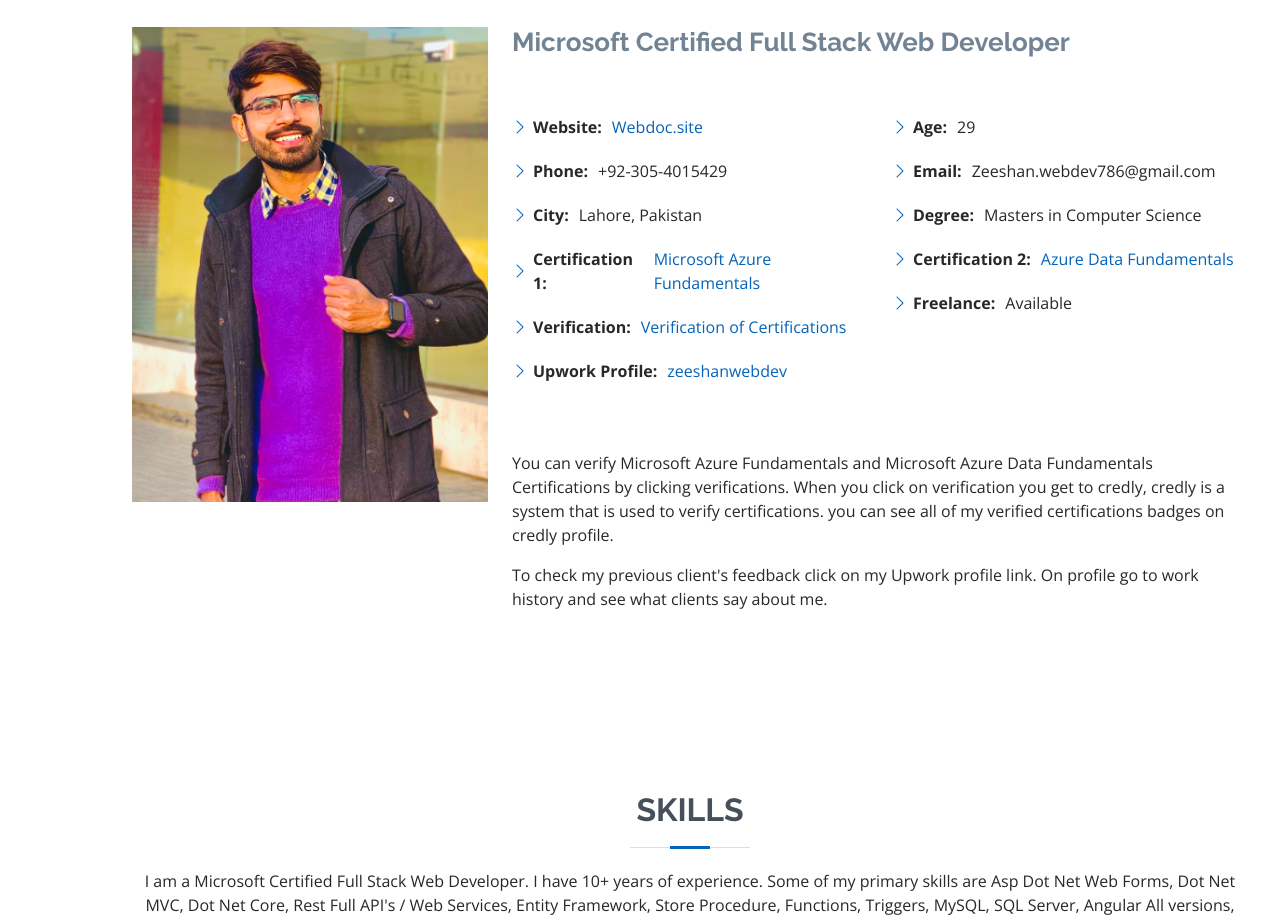
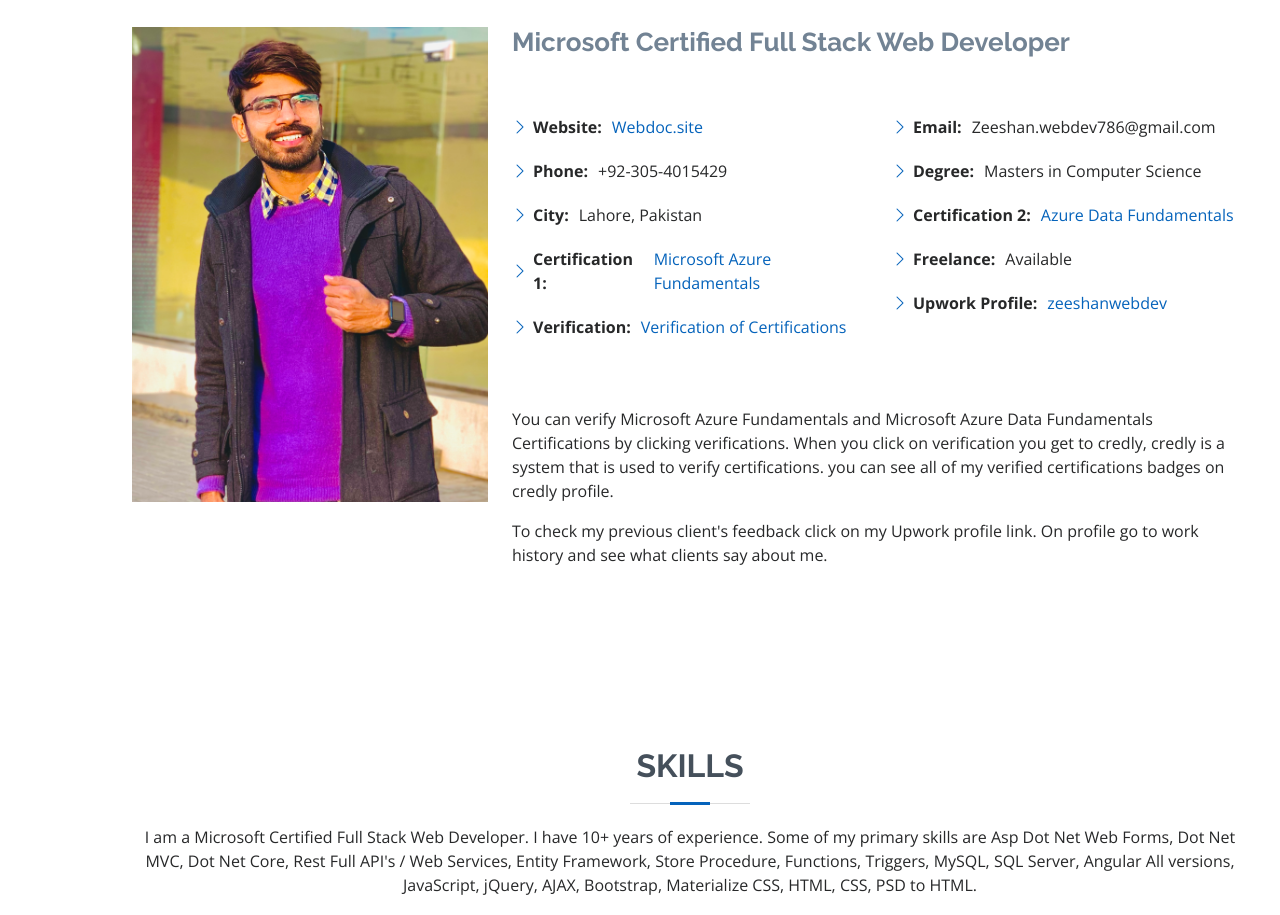
Before and after one commit to zeeshanwebdev/zeeshanwebdev.github.io, a plain HTML site: page index.html in a window 1280 px wide. Shown: the part 965-1880 px from the top of the page. Drawn offline with nearby package versions, Linux system fonts and the light colour scheme.

Commit message:
Update index.html

```diff
--- a/index.html
+++ b/index.html
@@ -120,15 +120,11 @@
                                         <i class="bi bi-chevron-right"></i> <strong>Verification:</strong>
                                         <span> <a href="https://www.credly.com/users/muhammad-zeeshan.cbc60ec9" target="_blank">Verification of Certifications</a></span>
                                     </li>
-                                    <li>
-                                        <i class="bi bi-chevron-right"></i> <strong>Upwork Profile:</strong>
-                                        <span> <a href="https://www.upwork.com/freelancers/~01052b7bd38e9d72b8" target="_blank">zeeshanwebdev</a></span>
-                                    </li>
+
                                 </ul>
                             </div>
                             <div class="col-lg-6">
                                 <ul>
-                                    <li><i class="bi bi-chevron-right"></i> <strong>Age:</strong> <span>29</span></li>
                                     <li><i class="bi bi-chevron-right"></i> <strong>Email:</strong> <span>Zeeshan.webdev786@gmail.com</span></li>
                                     <li><i class="bi bi-chevron-right"></i> <strong>Degree:</strong> <span>Masters in Computer Science</span></li>
                                     <li>
@@ -136,7 +132,10 @@
                                         <span> <a href="https://docs.microsoft.com/en-us/learn/certifications/exams/dp-900" target="_blank">Azure Data Fundamentals</a></span>
                                     </li>
                                     <li><i class="bi bi-chevron-right"></i> <strong>Freelance:</strong> <span>Available</span></li>
-
+                                    <li>
+                                        <i class="bi bi-chevron-right"></i> <strong>Upwork Profile:</strong>
+                                        <span> <a href="https://www.upwork.com/freelancers/~01052b7bd38e9d72b8" target="_blank">zeeshanwebdev</a></span>
+                                    </li>
                                 </ul>
                             </div>
                         </div>
```
